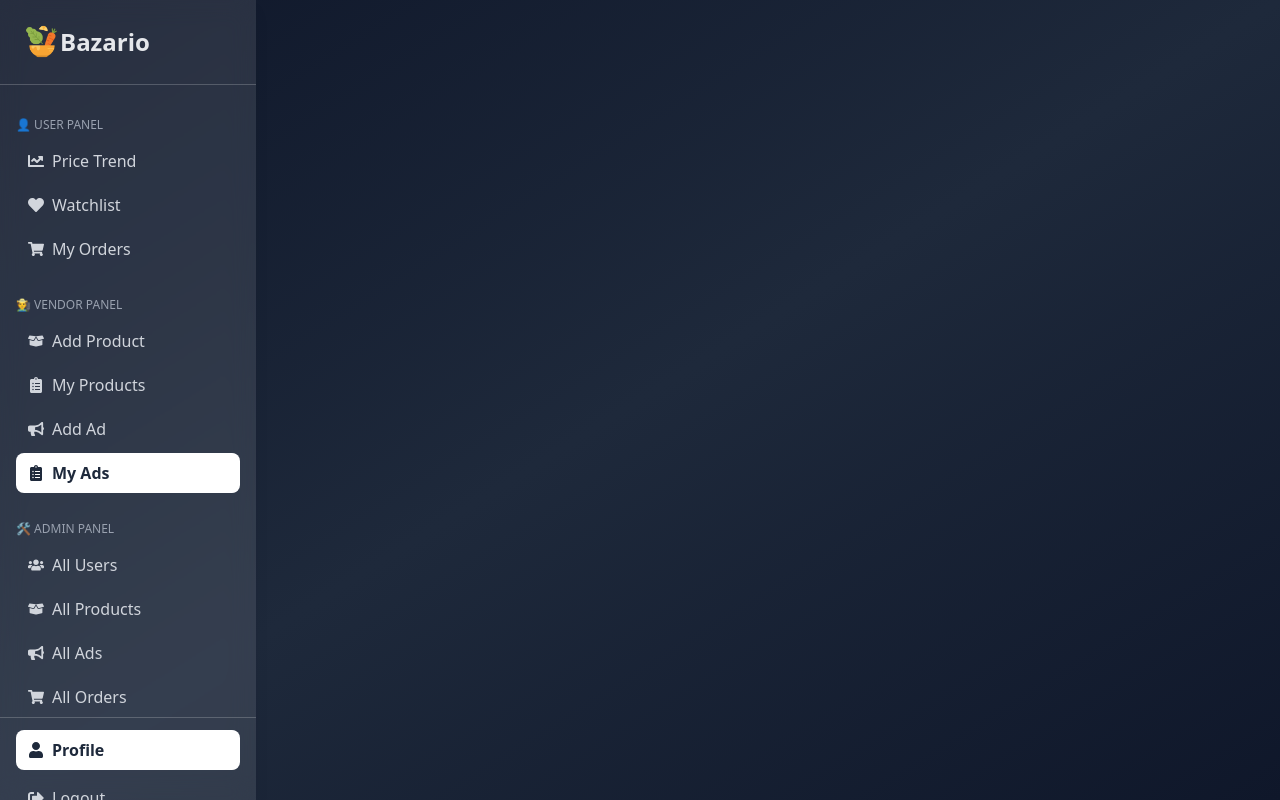
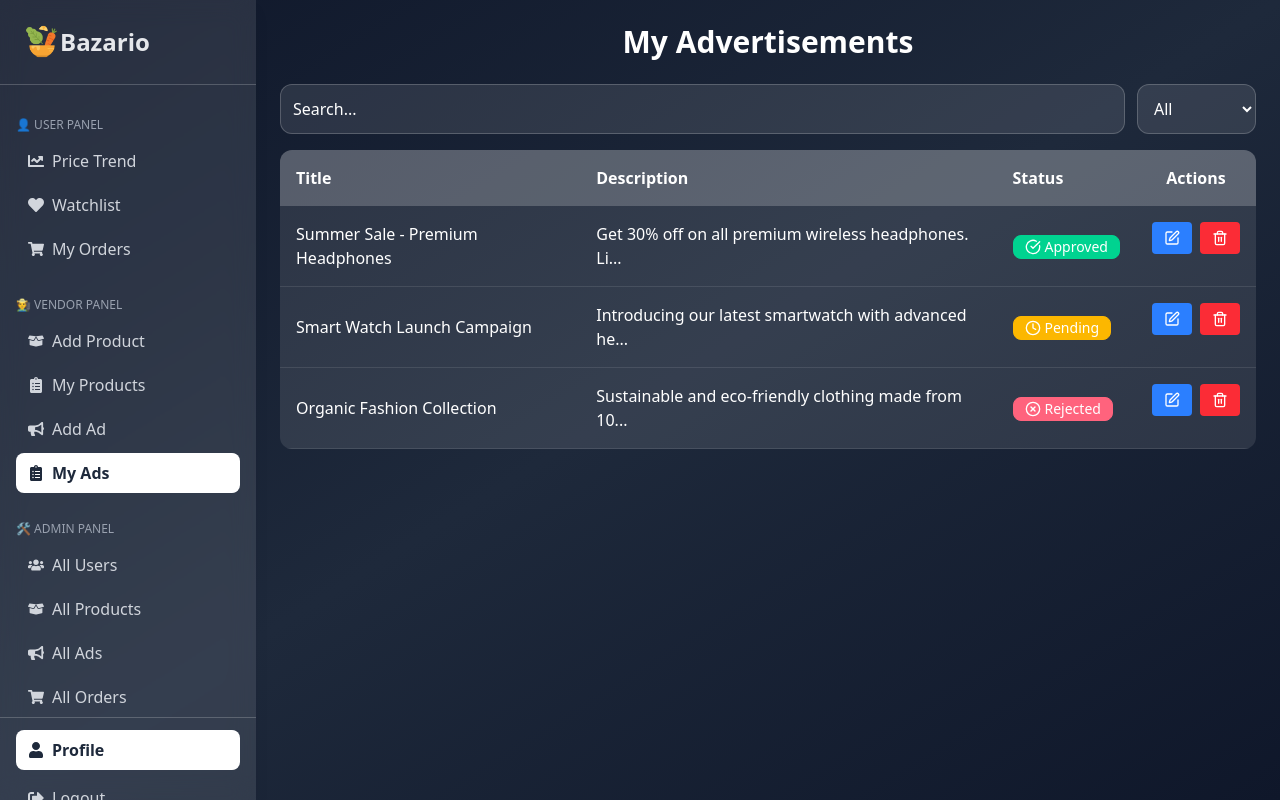
Before and after one commit to Rahmot15/E-Commers-BazarIo-Project-client-side, a React (Vite) app: page /dashboard/my-ads in a window 1280 px wide. Built offline with nearby package versions, Linux system fonts and the light colour scheme.

Commit message:
MyAdvertisements page design done

```diff
--- a/src/pages/Dashboard/User/MyOrders.jsx
+++ b/src/pages/Dashboard/User/MyOrders.jsx
@@ -43,7 +43,7 @@ const MyOrders = () => {
     console.log(`Navigate to order details`);
   };
   return (
-    <div className="bg-white/10 backdrop-blur-sm rounded-2xl border border-white/20 shadow-xl overflow-hidden">
+    <div className="bg-white/10 max-w-6xl mx-auto backdrop-blur-sm rounded-2xl border border-white/20 shadow-xl overflow-hidden">
       <div className="overflow-x-auto">
         <table className="table w-full">
           <thead>
--- a/src/pages/Dashboard/User/WatchList.jsx
+++ b/src/pages/Dashboard/User/WatchList.jsx
@@ -34,7 +34,7 @@ const WatchList = () => {
   };
 
   return (
-    <div className="bg-white/10 backdrop-blur-sm rounded-2xl border border-white/20 shadow-xl overflow-hidden">
+    <div className="bg-white/10 max-w-6xl mx-auto backdrop-blur-sm rounded-2xl border border-white/20 shadow-xl overflow-hidden">
       <div className="overflow-x-auto">
         <table className="table w-full">
           <thead>
--- a/src/pages/Dashboard/Vendor/MyAdvertisements.jsx
+++ b/src/pages/Dashboard/Vendor/MyAdvertisements.jsx
@@ -1,11 +1,155 @@
-import React from 'react';
+// Full working version of MyAdvertisements with static edit form (no modal)
+import React, { useState } from "react";
+import { Edit, Trash2, CheckCircle, Clock, XCircle } from "lucide-react";
+import { toast } from "react-toastify";
 
 const MyAdvertisements = () => {
-    return (
-        <div>
+  const advertisements = [
+    {
+      id: 1,
+      title: "Summer Sale - Premium Headphones",
+      description:
+        "Get 30% off on all premium wireless headphones. Limited time offer with free shipping and extended warranty coverage.",
+      status: "approved",
+      bannerImage:
+        "https://via.placeholder.com/400x200/6366f1/ffffff?text=Headphones+Sale",
+      createdAt: "2024-07-15",
+      feedback: null,
+    },
+    {
+      id: 2,
+      title: "Smart Watch Launch Campaign",
+      description:
+        "Introducing our latest smartwatch with advanced health monitoring features and week-long battery life.",
+      status: "pending",
+      bannerImage:
+        "https://via.placeholder.com/400x200/8b5cf6/ffffff?text=Smart+Watch",
+      createdAt: "2024-07-12",
+      feedback: null,
+    },
+    {
+      id: 3,
+      title: "Organic Fashion Collection",
+      description:
+        "Sustainable and eco-friendly clothing made from 100% organic materials. Fashion that cares for the planet.",
+      status: "rejected",
+      bannerImage:
+        "https://via.placeholder.com/400x200/ef4444/ffffff?text=Organic+Fashion",
+      createdAt: "2024-07-10",
+      feedback:
+        "Banner image resolution is too low. Please upload a higher quality image (minimum 1200x600px).",
+    },
+  ];
 
+  const [searchTerm, setSearchTerm] = useState("");
+  const [filterStatus, setFilterStatus] = useState("all");
+
+  const handleDelete = () => {
+    //
+    toast.success("Advertisement deleted successfully!");
+  };
+
+  const filteredAds = advertisements.filter((ad) => {
+    const matchesSearch =
+      ad.title.toLowerCase().includes(searchTerm.toLowerCase()) ||
+      ad.description.toLowerCase().includes(searchTerm.toLowerCase());
+    const matchesFilter = filterStatus === "all" || ad.status === filterStatus;
+    return matchesSearch && matchesFilter;
+  });
+
+  const renderStatusBadge = (status) => {
+    switch (status) {
+      case "approved":
+        return (
+          <div className="badge badge-success gap-1 text-white">
+            <CheckCircle className="w-4 h-4" /> Approved
+          </div>
+        );
+      case "pending":
+        return (
+          <div className="badge badge-warning gap-1 text-white">
+            <Clock className="w-4 h-4" /> Pending
+          </div>
+        );
+      case "rejected":
+        return (
+          <div className="badge badge-error gap-1 text-white">
+            <XCircle className="w-4 h-4" /> Rejected
+          </div>
+        );
+      default:
+        return status;
+    }
+  };
+
+  return (
+    <div className="">
+      <div className="max-w-5xl mx-auto">
+        <div className="mb-6">
+          <h1 className="text-white text-3xl font-bold text-center mb-2">
+            My Advertisements
+          </h1>
         </div>
-    );
+
+        <div className="mb-4 flex flex-col sm:flex-row gap-3">
+          <input
+            type="text"
+            placeholder="Search..."
+            className="flex-1 p-3 rounded-xl bg-white/10 text-white border border-white/20 placeholder-white"
+            value={searchTerm}
+            onChange={(e) => setSearchTerm(e.target.value)}
+          />
+          <select
+            className="p-3 rounded-xl bg-white/10 text-white border border-white/20"
+            value={filterStatus}
+            onChange={(e) => setFilterStatus(e.target.value)}
+          >
+            <option value="all">All</option>
+            <option value="approved">Approved</option>
+            <option value="pending">Pending</option>
+            <option value="rejected">Rejected</option>
+          </select>
+        </div>
+
+        <div className="bg-white/10 rounded-xl overflow-x-auto">
+          <table className="w-full text-white min-w-[600px]">
+            <thead>
+              <tr className="bg-white/20">
+                <th className="p-4 text-left">Title</th>
+                <th className="p-4 text-left">Description</th>
+                <th className="p-4 text-left">Status</th>
+                <th className="p-4 text-center">Actions</th>
+              </tr>
+            </thead>
+            <tbody>
+              {filteredAds.map((ad) => (
+                <tr key={ad.id} className="border-b border-white/10">
+                  <td className="p-4 whitespace-pre-wrap">{ad.title}</td>
+                  <td className="p-4 whitespace-pre-wrap">
+                    {ad.description.slice(0, 50)}...
+                  </td>
+                  <td className="p-4 capitalize">
+                    {renderStatusBadge(ad.status)}
+                  </td>
+                  <td className="p-4 flex justify-center gap-2">
+                    <button className="bg-blue-500 px-3 py-2 rounded text-white">
+                      <Edit className="w-4 h-4" />
+                    </button>
+                    <button
+                      onClick={() => handleDelete(ad)}
+                      className="bg-red-500 px-3 py-2 rounded text-white"
+                    >
+                      <Trash2 className="w-4 h-4" />
+                    </button>
+                  </td>
+                </tr>
+              ))}
+            </tbody>
+          </table>
+        </div>
+      </div>
+    </div>
+  );
 };
 
 export default MyAdvertisements;
--- a/src/pages/Dashboard/Vendor/MyProducts.jsx
+++ b/src/pages/Dashboard/Vendor/MyProducts.jsx
@@ -87,7 +87,7 @@ const MyProducts = () => {
   };
 
   return (
-    <div className="lg:p-6">
+    <div className="max-w-6xl mx-auto">
       <div className="">
         {/* Header */}
         <div className="mb-8 text-center">
```
